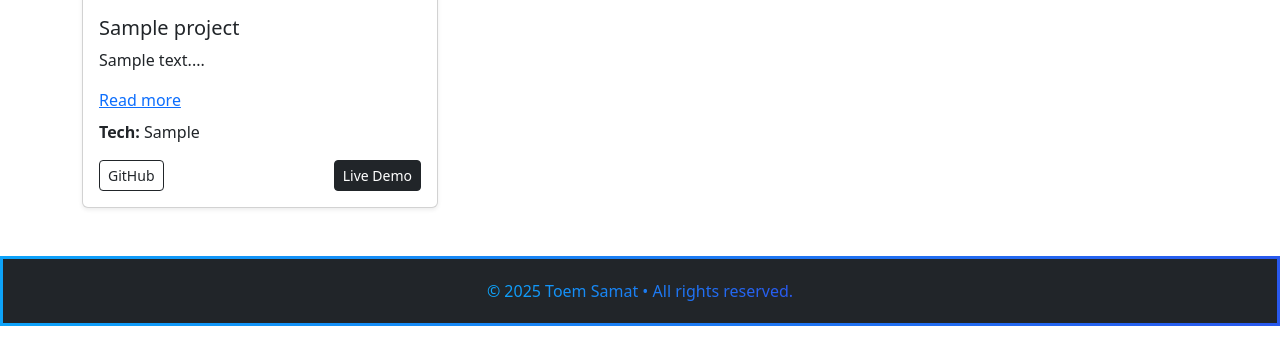
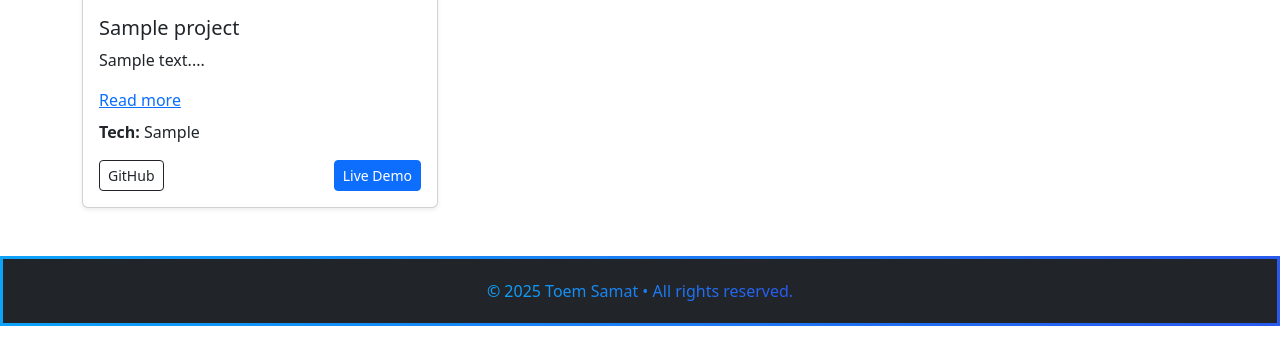
Before and after one commit to toemsamat/My-Portfolio, a Django app: page / in a window 1280 px wide. Shown: the part 453-800 px from the top of the page. Run offline with Django 5.2, Linux system fonts and the light colour scheme; tables that the repository leaves empty hold one stand-in row (values such as "Sample post").

Commit message:
edit btn-bg

```diff
--- a/portfolio/templates/portfolio/certificate.html
+++ b/portfolio/templates/portfolio/certificate.html
@@ -34,7 +34,7 @@
 
                     {% if cert.image %}
                         <div class="text-end">
-                            <a href="{{ cert.image.url }}" target="_blank" class="btn btn-sm btn-dark">View Certificate</a>
+                            <a href="{{ cert.image.url }}" target="_blank" class="btn btn-sm btn-primary">View Certificate</a>
                         </div>
                     {% endif %}
                 </div>
--- a/portfolio/templates/portfolio/home.html
+++ b/portfolio/templates/portfolio/home.html
@@ -50,7 +50,7 @@
                         <a href="{{ project.github_url }}" target="_blank" class="btn btn-sm btn-outline-dark">GitHub</a>
                         {% endif %}
                         {% if project.live_demo_url %}
-                        <a href="{{ project.live_demo_url }}" target="_blank" class="btn btn-sm btn-dark">Live Demo</a>
+                        <a href="{{ project.live_demo_url }}" target="_blank" class="btn btn-sm btn-primary">Live Demo</a>
                         {% endif %}
                     </div>
                 </div>
--- a/portfolio/templates/portfolio/projects.html
+++ b/portfolio/templates/portfolio/projects.html
@@ -25,7 +25,7 @@
                             <a href="{{ project.github_url }}" target="_blank" class="btn btn-sm btn-outline-dark">GitHub</a>
                         {% endif %}
                         {% if project.live_demo_url %}
-                            <a href="{{ project.live_demo_url }}" target="_blank" class="btn btn-sm btn-dark">Live Demo</a>
+                            <a href="{{ project.live_demo_url }}" target="_blank" class="btn btn-sm btn-primary">Live Demo</a>
                         {% endif %}
                     </div>
                 </div>
```
